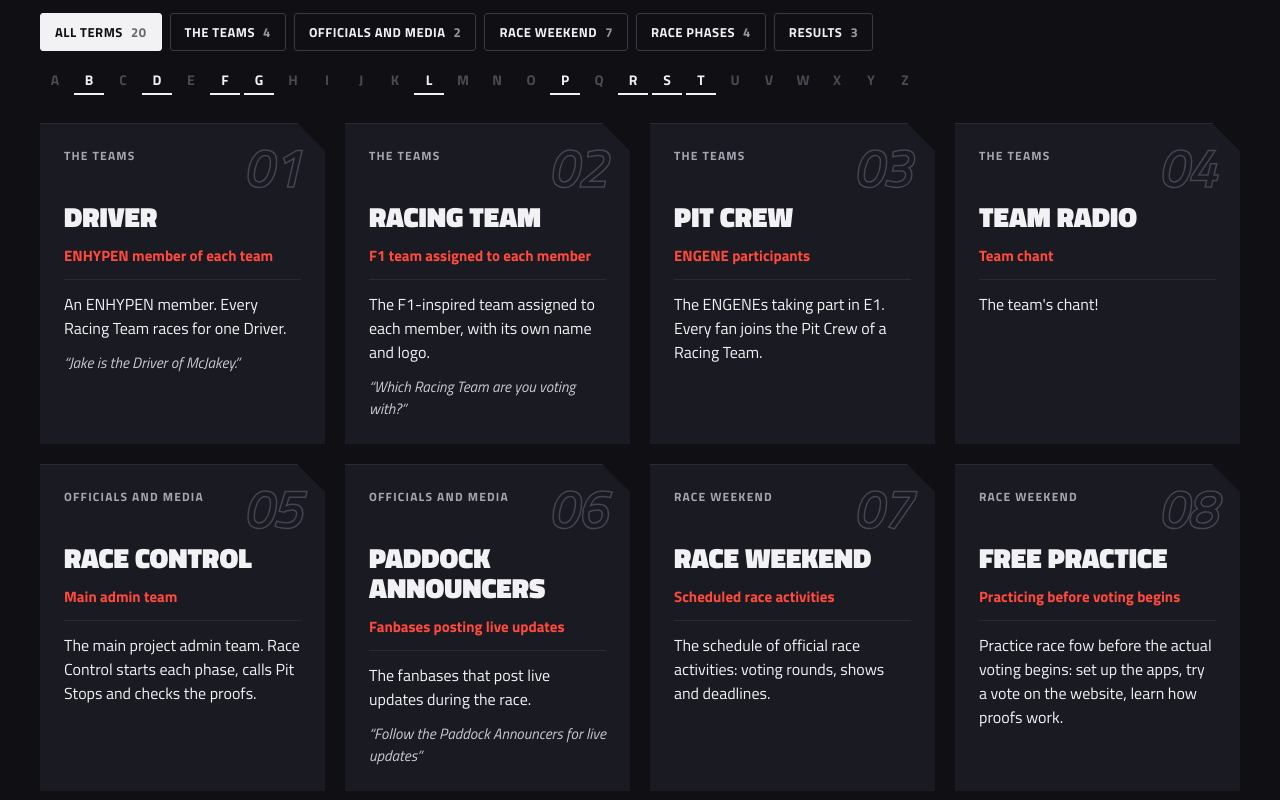
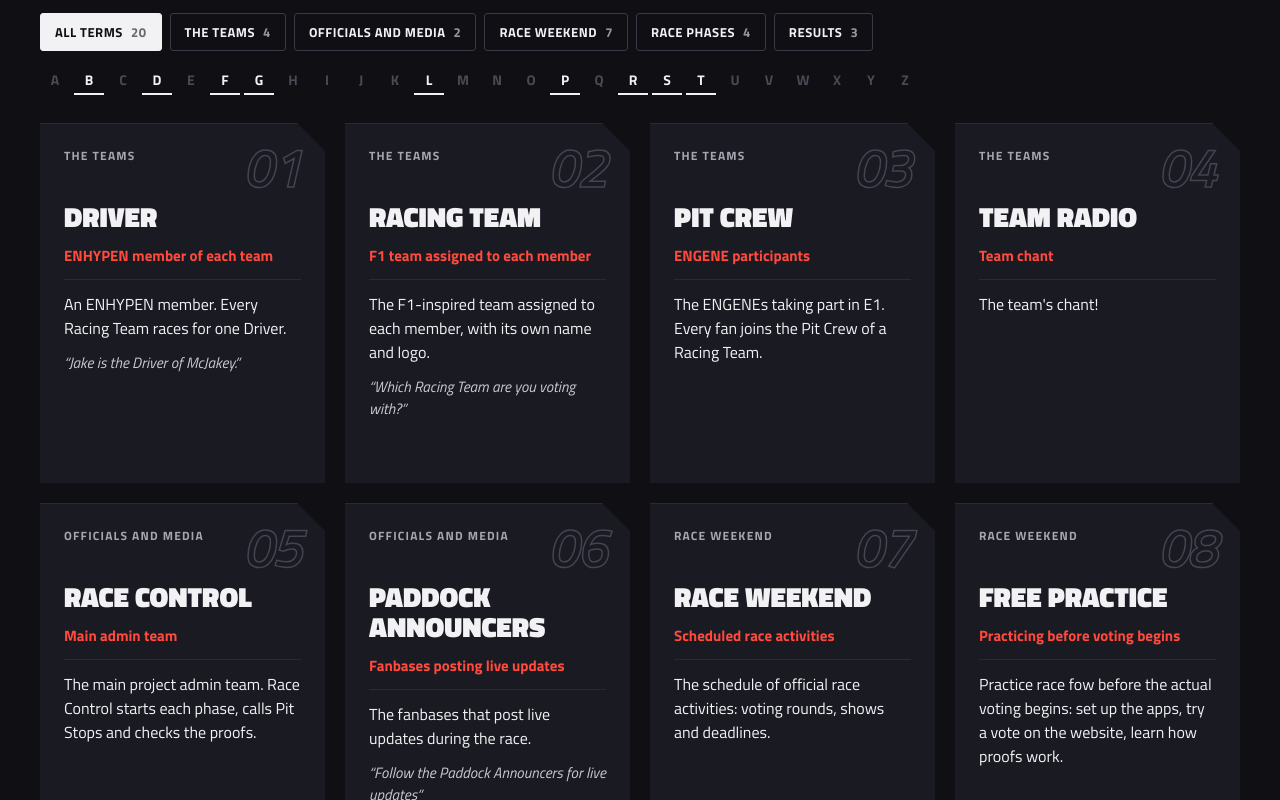
Before and after one commit to rrr-io/e1-glossary, a React (Vite) app: page / in a window 1280 px wide. Shown: the part 360-1160 px from the top of the page. Built offline with nearby package versions, Linux system fonts and the light colour scheme.

Commit message:
fix card height

```diff
--- a/src/styles.css
+++ b/src/styles.css
@@ -73,9 +73,9 @@ h1 { margin: 0; font-size: 88px; line-height: 84px; font-weight: 900; text-trans
 .empty { padding-bottom: 40px; font-size: 18px; color: var(--muted); }
 
 /* cards */
-.cards { display: grid; grid-template-columns: repeat(auto-fill, minmax(260px, 1fr)); gap: 20px; padding-bottom: 96px; }
+.cards { display: grid; grid-template-columns: repeat(auto-fill, minmax(260px, 1fr)); grid-auto-rows: 1fr; gap: 20px; padding-bottom: 96px; }
 .card {
-  position: relative; display: flex; flex-direction: column; gap: 12px; min-height: 260px;
+  position: relative; display: flex; flex-direction: column; gap: 12px; min-height: 360px;
   padding: 22px 24px 24px; background: var(--card); border-top: 1px solid var(--line);
   clip-path: polygon(0 0, calc(100% - 28px) 0, 100% 28px, 100% 100%, 0 100%);
   scroll-margin: 96px;
```
